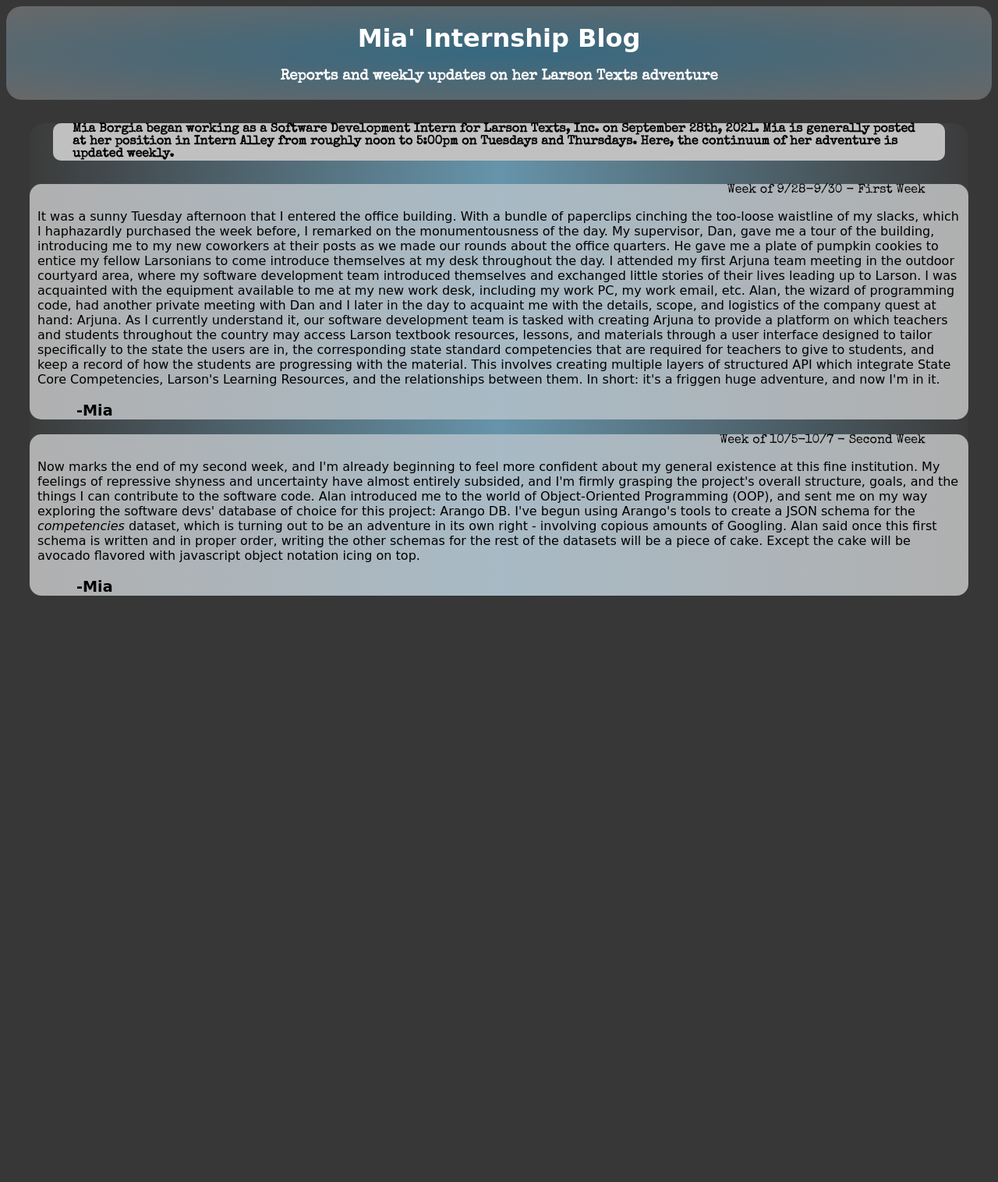
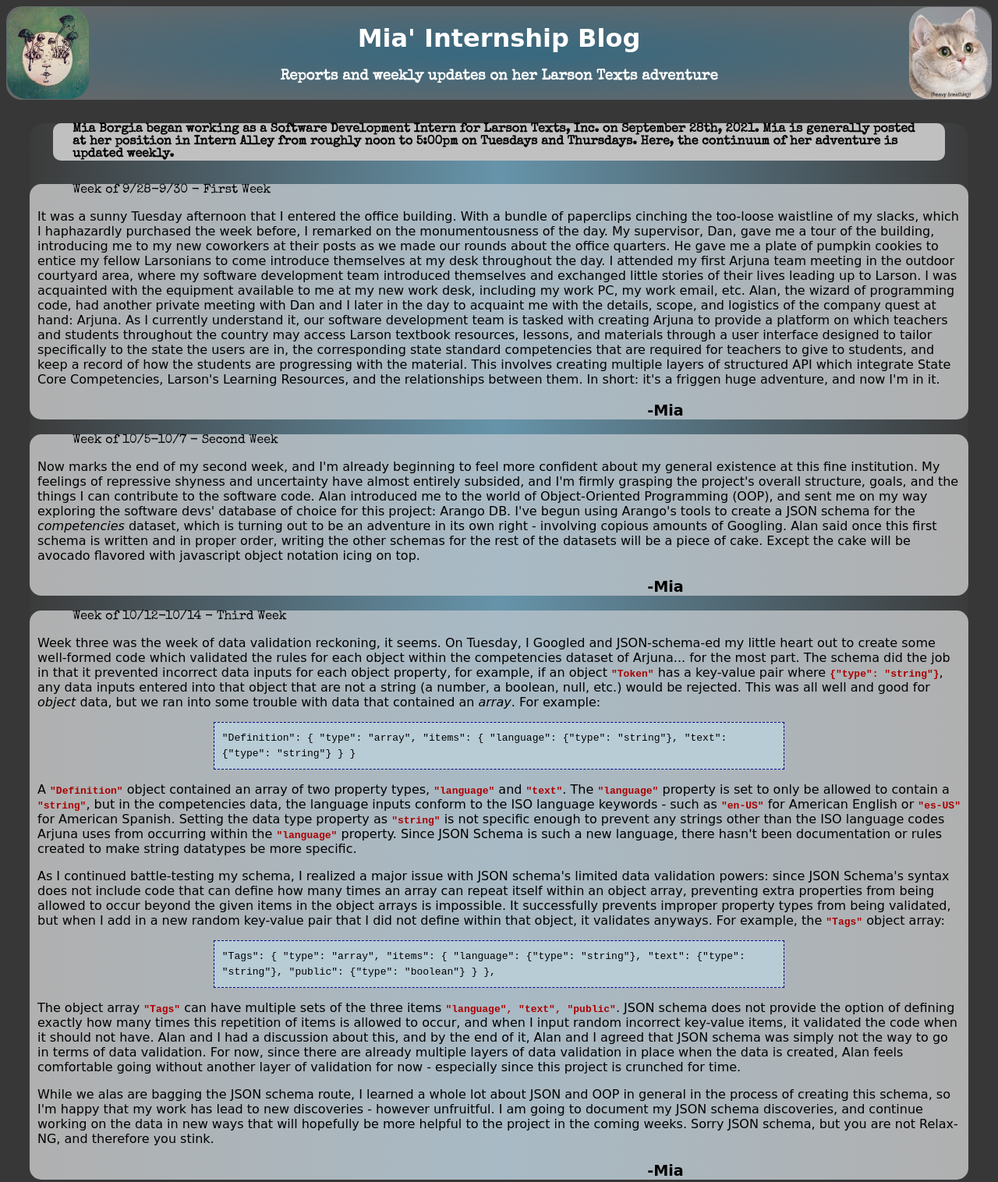
Before and after one commit to am0eba-byte/internshipblog, a plain HTML site: page docs/index.html in a window 1280 px wide. Shown: the whole page at 78% size. Before the commit the page ends 800 px from the top, so only its background shows below. Drawn offline with nearby package versions, Linux system fonts and the light colour scheme; a web font is replaced by a local one.

Commit message:
week 3 and header images

```diff
--- a/docs/index.html
+++ b/docs/index.html
@@ -16,8 +16,10 @@
     </head>
     <body>
         <header>
-            <h1>Mia' Internship Blog</h1>
-            <h3>Reports and weekly updates on her Larson Texts adventure</h3>
+            <img class="headImg" src="images/moon.jpg"/>
+            <div class="headText"><h1>Mia' Internship Blog</h1>
+            <h3>Reports and weekly updates on her Larson Texts adventure</h3></div>
+            <img class="headImg" src="images/heavy_breathing.png"/>
         </header>
         <section>
             <div class="intro">
@@ -43,6 +45,41 @@
                     <p class="sig">-Mia</p>
                     <p></p>
                 </div>
+                <div class="blogpost">
+                    <p class="span">
+                        Week of 10/12-10/14 - Third Week
+                    </p>
+                    <p class="post">
+                        Week three was the week of data validation reckoning, it seems. On Tuesday, I Googled and JSON-schema-ed my little heart out to create some well-formed code which validated the rules for each object within the competencies dataset of Arjuna... for the most part. The schema did the job in that it prevented incorrect data inputs for each object property, for example, if an object <span class="code">"Token"</span> has a key-value pair where <span class="code">{"type": "string"}</span>, any data inputs entered into that object that are not a string (a number, a boolean, null, etc.) would be rejected. This was all well and good for <i>object</i> data, but we ran into some trouble with data that contained an <i>array</i>. For example:</p>
+
+                    <div class="code">
+                        "Definition": {
+                        "type": "array",
+                            "items": {
+                                "language": {"type": "string"},
+                                "text": {"type": "string"}
+                                    }
+                           }
+                    </div>
+
+                    <p class="post"> A <span class="code">"Definition"</span> object contained an array of two property types, <span class="code">"language"</span> and <span class="code">"text"</span>. The <span class="code">"language"</span> property is set to only be allowed to contain a <span class="code">"string"</span>, but in the competencies data, the language inputs conform to the ISO language keywords - such as <span class="code">"en-US"</span> for American English or <span class="code">"es-US"</span> for American Spanish. Setting the data type property as <span class="code">"string"</span> is not specific enough to prevent any strings other than the ISO language codes Arjuna uses from occurring within the <span class="code">"language"</span> property. Since JSON Schema is such a new language, there hasn't been documentation or rules created to make string datatypes be more specific.
+                       </p>
+                    <p class="post">As I continued battle-testing my schema, I realized a major issue with JSON schema's limited data validation powers: since JSON Schema's syntax does not include code that can define how many times an array can repeat itself within an object array, preventing extra properties from being allowed to occur beyond the given items in the object arrays is impossible. It successfully prevents improper property types from being validated, but when I add in a new random key-value pair that I did not define within that object, it validates anyways. For example, the <span class="code">"Tags"</span> object array:
+                    </p>
+                    <div class="code">
+                        "Tags": {
+                            "type": "array",
+                                "items": {
+                                    "language": {"type": "string"},
+                                    "text": {"type": "string"},
+                                    "public": {"type": "boolean"}
+                                    }
+                                },
+                    </div>
+                    <p class="post">The object array <span class="code">"Tags"</span> can have multiple sets of the three items <span class="code">"language", "text", "public"</span>. JSON schema does not provide the option of defining exactly how many times this repetition of items is allowed to occur, and when I input random incorrect key-value items, it validated the code when it should not have. Alan and I had a discussion about this, and by the end of it, Alan and I agreed that JSON schema was simply not the way to go in terms of data validation. For now, since there are already multiple layers of data validation in place when the data is created, Alan feels comfortable going without another layer of validation for now - especially since this project is crunched for time.</p>
+                    <p class="post">While we alas are bagging the JSON schema route, I learned a whole lot about JSON and OOP in general in the process of creating this schema, so I'm happy that my work has lead to new discoveries - however unfruitful. I am going to document my JSON schema discoveries, and continue working on the data in new ways that will hopefully be more helpful to the project in the coming weeks. Sorry JSON schema, but you are not Relax-NG, and therefore you stink.</p>
+                    <p class="sig">-Mia</p>
+                </div>
             </div>
 
         </section>
--- a/docs/intern_style.css
+++ b/docs/intern_style.css
@@ -14,7 +14,13 @@
     text-align:center;
    border-radius: 20px;
    padding: .5px;
+   display:flex;
+   flex-direction:row;
+    justify-content:space-between;
+}
 
+div.headText {
+    flex:10;
 }
 
 header, h1 {
@@ -23,6 +29,12 @@
 
 header, h3 {
     font-family: 'Special Elite', cursive;
+}
+
+img.headImg {
+    width:8%;
+    border-radius: 25px;
+    flex:1;
 }
 
 
@@ -57,8 +69,8 @@
 
 p.span {
 font-family: 'Special Elite', cursive;
-text-align: right;
-padding-right: 45px;
+text-align: left;
+padding-left: 45px;
 }
 
 p.post {
@@ -72,7 +84,26 @@
     font-family: 'Annie Use Your Telescope', cursive;
     font-size: larger;
     font-weight: bold;
-    padding-left: 50px;
+    padding-right: 30%;
+    text-align:right;
+}
+
+
+div.code {background-color: #b8ccd6;
+color: #000;
+font-family:monospace;
+border: 1px navy dashed;
+padding: 10px;
+line-height: 1.5em;
+width: 60%;
+margin: auto;}
+
+span.code {
+    color: #AA0000;
+font-weight: bold;
+width: 60%;
+margin: auto;
+font-family:monospace;
 }
 
 /* FOOTER */
```
Also changed, not shown: docs/images/heavy_breathing.png (added), docs/images/moon.jpg (added).
